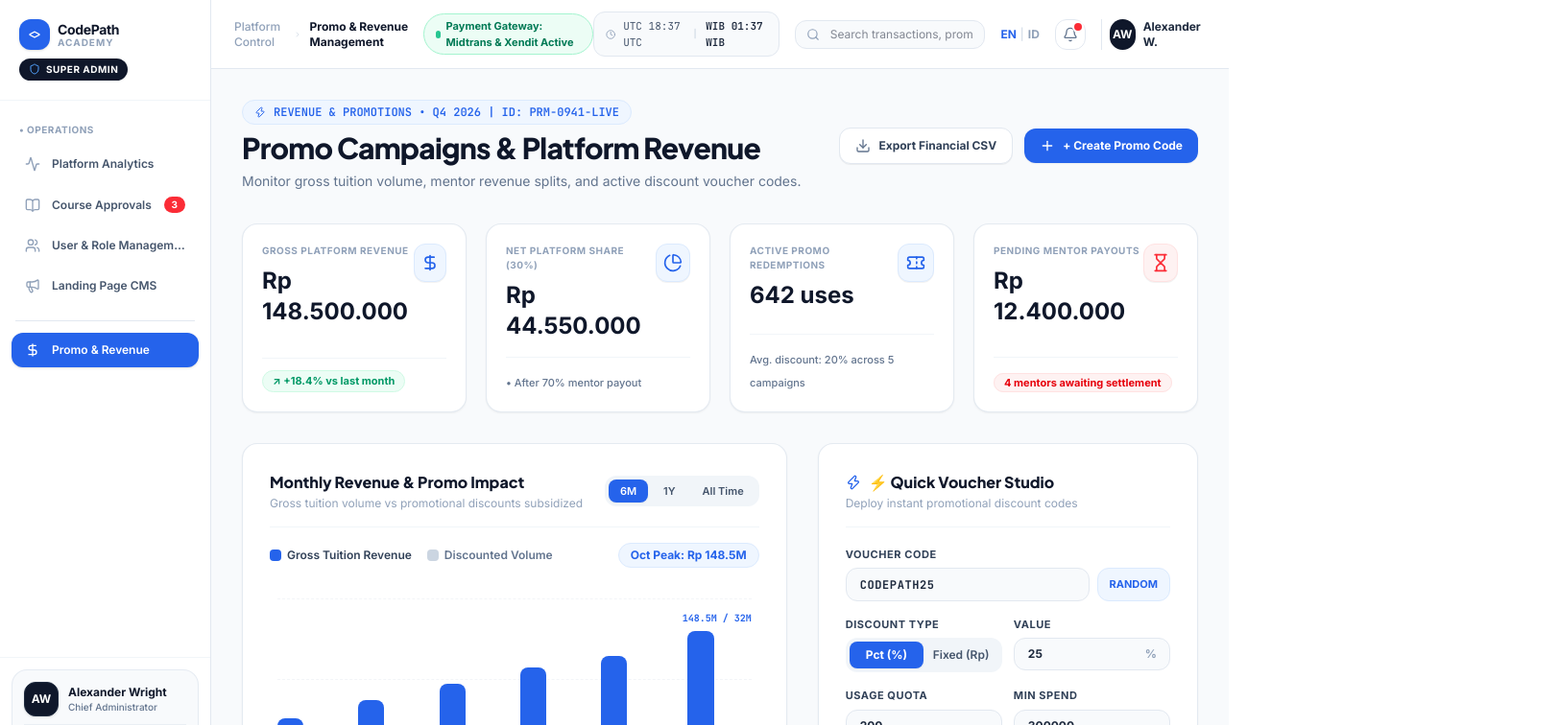
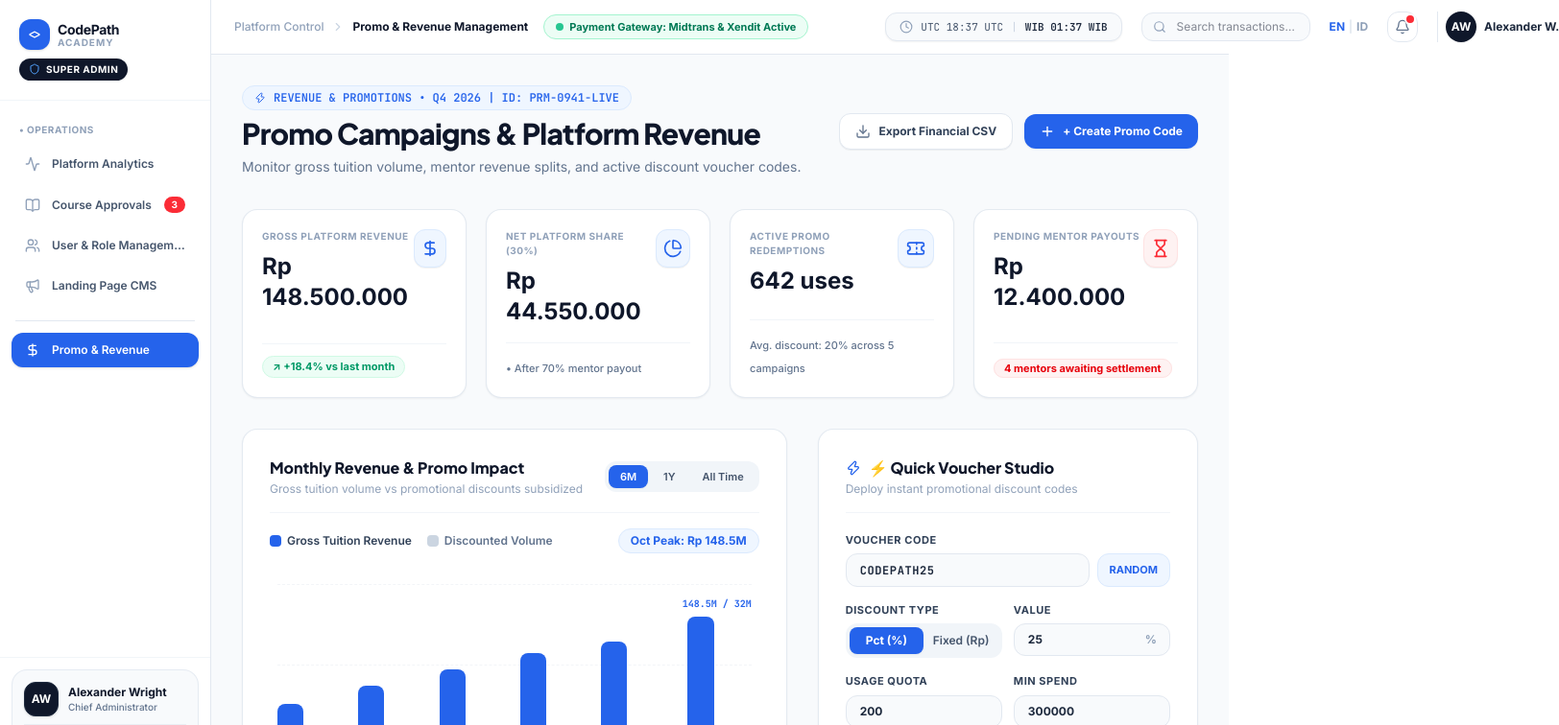
Before and after one commit to nnaff1/CodePath-Academy, a Next.js app: page /dashboard/super-admin/promo-revenue in a window 1280 px wide. Shown: the top 756 px of the page at 96% size, 1624 px wide, since content can reach past the window. Built offline with nearby package versions, Linux system fonts and the light colour scheme; no server answers; the database is empty.

Commit message:
style: increase header spacing between service status pill and dual clock

```diff
--- a/app/dashboard/super-admin/page.tsx
+++ b/app/dashboard/super-admin/page.tsx
@@ -708,18 +708,18 @@ export default function SuperAdminDashboard() {
       {/* ═══════════════════════════════════════════════════════════════ */}
       <div className="ml-[220px] flex-1 flex flex-col min-w-0">
         {/* ─── TOP OPERATIONAL HEADER BAR ─── */}
-        <header className="bg-white border-b border-slate-200 px-6 py-3 flex items-center justify-between sticky top-0 z-20">
+        <header className="bg-white border-b border-slate-200 px-6 py-3 flex items-center justify-between sticky top-0 z-20 gap-8 min-w-0">
           {/* Breadcrumb & Status Pill */}
-          <div className="flex items-center gap-3">
+          <div className="flex items-center gap-4 flex-shrink-0 mr-8 lg:mr-12">
             <div className="flex items-center gap-2 text-xs">
-              <span className="text-slate-400 font-medium">{sa.breadcrumbPrefix}</span>
-              <ChevronRight className="w-3.5 h-3.5 text-slate-300" />
-              <span className="font-bold text-[#0F172A]">{sa.breadcrumbCurrent}</span>
+              <span className="text-slate-400 font-medium whitespace-nowrap">{sa.breadcrumbPrefix}</span>
+              <ChevronRight className="w-3.5 h-3.5 text-slate-300 flex-shrink-0" />
+              <span className="font-bold text-[#0F172A] whitespace-nowrap">{sa.breadcrumbCurrent}</span>
             </div>
 
             {/* Status Pill */}
             <div
-              className={`inline-flex items-center gap-1.5 px-3 py-1 rounded-full text-[11px] font-bold transition-colors ${
+              className={`inline-flex items-center gap-1.5 px-3 py-1 rounded-full text-[11px] font-bold whitespace-nowrap flex-shrink-0 transition-colors ${
                 isMaintenanceMode
                   ? 'bg-amber-50 text-amber-700 border border-amber-200'
                   : 'bg-emerald-50 text-emerald-700 border border-emerald-200'
@@ -735,21 +735,21 @@ export default function SuperAdminDashboard() {
           </div>
 
           {/* Right Controls: Dual Clock, Search, Language, Notifications, Avatar */}
-          <div className="flex items-center gap-4">
-            {/* Dual Live Clocks */}
-            <div className="hidden lg:flex items-center gap-2 bg-slate-50 border border-slate-200 rounded-xl px-3 py-1.5 text-[11px] font-mono text-slate-600">
-              <Clock className="w-3.5 h-3.5 text-slate-400" />
+          <div className="flex items-center gap-4 lg:gap-5 ml-auto flex-shrink-0">
+            {/* Dual Live Clocks dengan jarak lega dan terpisah jelas dari status operasi */}
+            <div className="hidden lg:flex items-center gap-2 bg-slate-50 border border-slate-200 rounded-xl px-3.5 py-1.5 text-[11px] font-mono text-slate-600 whitespace-nowrap flex-shrink-0 shadow-xs">
+              <Clock className="w-3.5 h-3.5 text-slate-400 flex-shrink-0" />
               <span>{timeUtc}</span>
               <span className="text-slate-300">|</span>
               <span className="font-semibold text-slate-800">{timeWib}</span>
             </div>
 
             {/* Global Search Bar */}
-            <div className="relative hidden md:block w-64">
-              <Search className="w-3.5 h-3.5 text-slate-400 absolute left-3 top-1/2 -translate-y-1/2" />
+            <div className="relative hidden xl:block w-44 2xl:w-60 focus-within:!w-64 transition-all duration-200">
+              <Search className="w-3.5 h-3.5 text-slate-400 absolute left-3 top-1/2 -translate-y-1/2 pointer-events-none" />
               <input
                 placeholder={sa.searchPlaceholder}
-                className="w-full bg-slate-50 border border-slate-200 rounded-xl pl-9 pr-3 py-1.5 text-xs outline-none focus:ring-2 focus:ring-[#2563EB]/20 focus:border-[#2563EB] transition"
+                className="w-full bg-slate-50 border border-slate-200 rounded-xl pl-9 pr-3 py-1.5 text-xs outline-none focus:ring-2 focus:ring-[#2563EB]/20 focus:border-[#2563EB] transition truncate"
               />
             </div>
 
--- a/app/dashboard/super-admin/promo-revenue/page.tsx
+++ b/app/dashboard/super-admin/promo-revenue/page.tsx
@@ -486,40 +486,40 @@ export default function PromoRevenuePage() {
       {/* ═══════════════════════════════════════════════════════════════ */}
       <div className="ml-[220px] flex-1 flex flex-col min-w-0">
         {/* ─── TOP OPERATIONAL HEADER BAR ─── */}
-        <header className="bg-white border-b border-slate-200 px-6 py-3 flex items-center justify-between sticky top-0 z-20">
+        <header className="bg-white border-b border-slate-200 px-6 py-3 flex items-center justify-between sticky top-0 z-20 gap-8 min-w-0">
           {/* Breadcrumb & Gateway Status Pill */}
-          <div className="flex items-center gap-3">
+          <div className="flex items-center gap-4 flex-shrink-0 mr-8 lg:mr-12">
             <div className="flex items-center gap-2 text-xs">
-              <Link href="/dashboard/super-admin" className="text-slate-400 hover:text-slate-600 font-medium transition">
+              <Link href="/dashboard/super-admin" className="text-slate-400 hover:text-slate-600 font-medium whitespace-nowrap transition">
                 {sa.breadcrumbPrefix}
               </Link>
-              <ChevronRight className="w-3.5 h-3.5 text-slate-300" />
-              <span className="font-bold text-[#0F172A]">{pr.breadcrumb}</span>
+              <ChevronRight className="w-3.5 h-3.5 text-slate-300 flex-shrink-0" />
+              <span className="font-bold text-[#0F172A] whitespace-nowrap">{pr.breadcrumb}</span>
             </div>
 
             {/* Gateway Status Pill */}
-            <div className="inline-flex items-center gap-1.5 px-3 py-1 rounded-full text-[11px] font-bold bg-emerald-50 text-emerald-700 border border-emerald-200">
+            <div className="inline-flex items-center gap-1.5 px-3 py-1 rounded-full text-[11px] font-bold whitespace-nowrap flex-shrink-0 bg-emerald-50 text-emerald-700 border border-emerald-200">
               <span className="w-2 h-2 rounded-full bg-emerald-500 animate-pulse" />
               <span>{pr.gatewayStatus}</span>
             </div>
           </div>
 
           {/* Right Controls: Dual Clock, Search, Language, Notifications, Avatar */}
-          <div className="flex items-center gap-4">
-            {/* Dual Live Clocks */}
-            <div className="hidden lg:flex items-center gap-2 bg-slate-50 border border-slate-200 rounded-xl px-3 py-1.5 text-[11px] font-mono text-slate-600">
-              <Clock className="w-3.5 h-3.5 text-slate-400" />
+          <div className="flex items-center gap-4 lg:gap-5 ml-auto flex-shrink-0">
+            {/* Dual Live Clocks dengan jarak lega dan terpisah jelas dari status gateway */}
+            <div className="hidden lg:flex items-center gap-2 bg-slate-50 border border-slate-200 rounded-xl px-3.5 py-1.5 text-[11px] font-mono text-slate-600 whitespace-nowrap flex-shrink-0 shadow-xs">
+              <Clock className="w-3.5 h-3.5 text-slate-400 flex-shrink-0" />
               <span>UTC {timeUtc}</span>
               <span className="text-slate-300">|</span>
               <span className="font-semibold text-slate-800">WIB {timeWib}</span>
             </div>
 
             {/* Global Search Bar */}
-            <div className="relative hidden md:block w-64">
-              <Search className="w-3.5 h-3.5 text-slate-400 absolute left-3 top-1/2 -translate-y-1/2" />
+            <div className="relative hidden xl:block w-44 2xl:w-60 focus-within:!w-64 transition-all duration-200">
+              <Search className="w-3.5 h-3.5 text-slate-400 absolute left-3 top-1/2 -translate-y-1/2 pointer-events-none" />
               <input
                 placeholder={pr.searchPlaceholder}
-                className="w-full bg-slate-50 border border-slate-200 rounded-xl pl-9 pr-3 py-1.5 text-xs outline-none focus:ring-2 focus:ring-[#2563EB]/20 focus:border-[#2563EB] transition"
+                className="w-full bg-slate-50 border border-slate-200 rounded-xl pl-9 pr-3 py-1.5 text-xs outline-none focus:ring-2 focus:ring-[#2563EB]/20 focus:border-[#2563EB] transition truncate"
               />
             </div>
 
```
